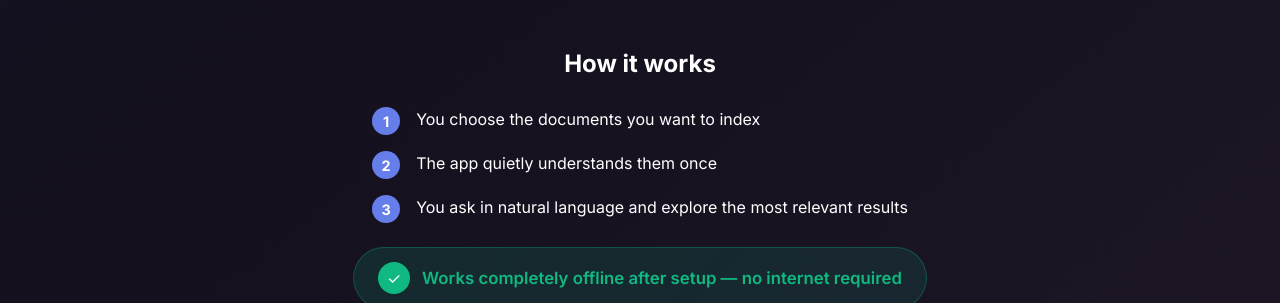
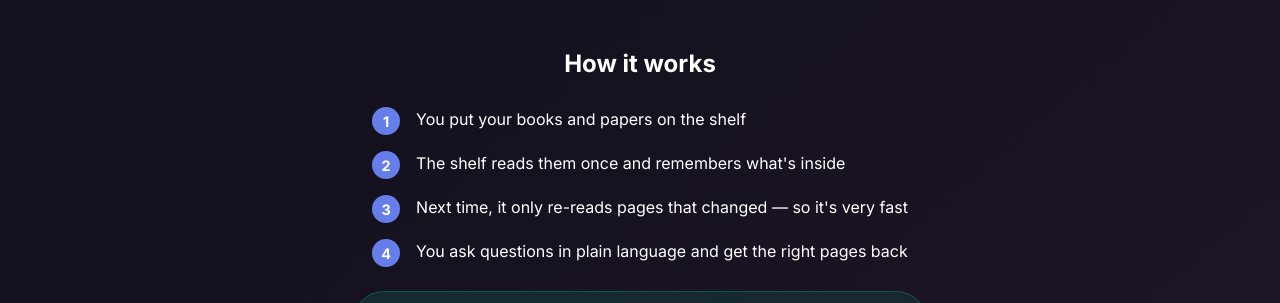
Before and after one commit to valginer0/PGVectorRAGIndexerWebsite, a website built with Vite: page index.html in a window 1280 px wide. Shown: the part 894-1197 px from the top of the page. Built offline with nearby package versions, Linux system fonts and the light colour scheme; no server answers; files whose address does not match are found by name.

Commit message:
Update 'How it works' with 4-step bookshelf metaphor
- New content with bookshelf metaphor
- Step 3 highlights incremental indexing (only re-reads changed pages)
- Keep simple title 'How it works'

```diff
--- a/index.html
+++ b/index.html
@@ -120,15 +120,19 @@
           <ul class="how-it-works-list">
             <li class="how-it-works-item">
               <span class="how-it-works-number">1</span>
-              <span>You choose the documents you want to index</span>
+              <span>You put your books and papers on the shelf</span>
             </li>
             <li class="how-it-works-item">
               <span class="how-it-works-number">2</span>
-              <span>The app quietly understands them once</span>
+              <span>The shelf reads them once and remembers what's inside</span>
             </li>
             <li class="how-it-works-item">
               <span class="how-it-works-number">3</span>
-              <span>You ask in natural language and explore the most relevant results</span>
+              <span>Next time, it only re-reads pages that changed — so it's very fast</span>
+            </li>
+            <li class="how-it-works-item">
+              <span class="how-it-works-number">4</span>
+              <span>You ask questions in plain language and get the right pages back</span>
             </li>
           </ul>
         </div>
```
